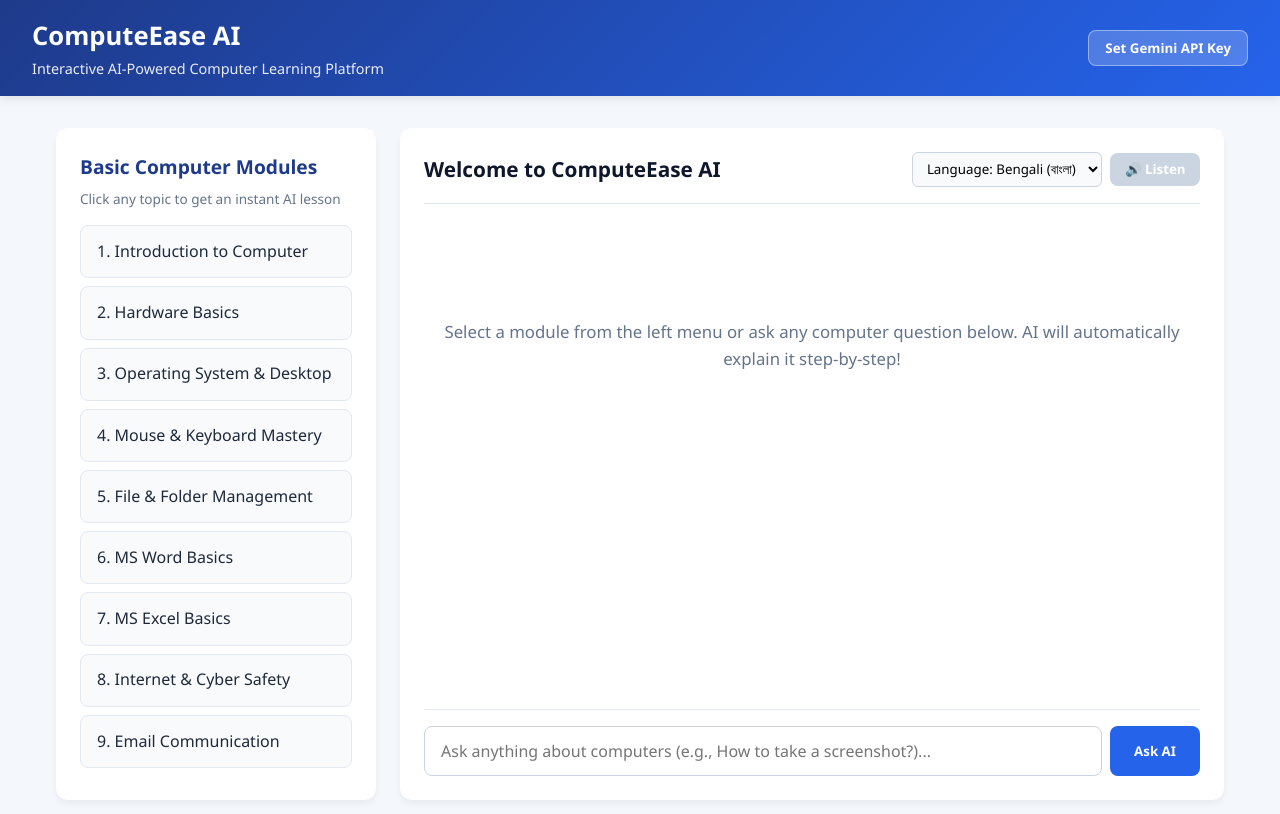
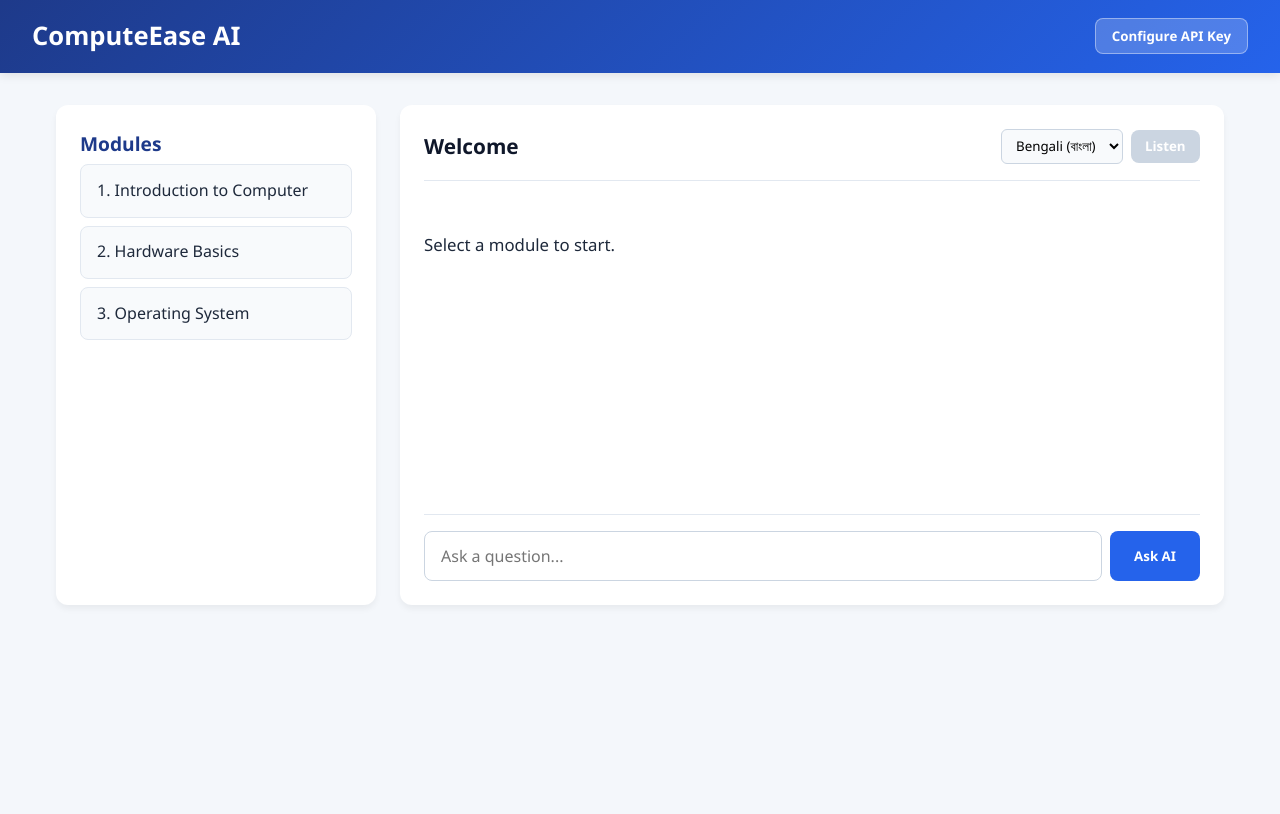
Before and after one commit to indranil55/EduTechAI, a plain HTML site: page index.html in a window 1280 px wide. Drawn offline with Linux system fonts and the light colour scheme.

Commit message:
Update title and content in index.html

```diff
--- a/index.html
+++ b/index.html
@@ -3,76 +3,61 @@
 <head>
     <meta charset="UTF-8">
     <meta name="viewport" content="width=device-width, initial-scale=1.0">
-    <title> EduTechAI </title>
+    <title>ComputeEase AI - Interactive Learning</title>
     <link rel="stylesheet" href="style.css">
 </head>
 <body>
     <header>
-        <div class="header-content">
-            <h1>ComputeEase AI</h1>
-            <p>Interactive AI-Powered Computer Learning Platform</p>
-        </div>
-        <button id="apiKeyBtn" class="btn-secondary">Set Gemini API Key</button>
+        <h1>ComputeEase AI</h1>
+        <button id="apiKeyBtn" class="btn-secondary">Configure API Key</button>
     </header>
 
-    <!-- API Key Setup Modal -->
     <div id="apiModal" class="modal">
         <div class="modal-content">
-            <h2>Configure Gemini API Key</h2>
-            <p>Enter your Google Gemini API key to enable live AI explanations. Your key is saved locally in your browser.</p>
-            <input type="password" id="apiKeyInput" placeholder="AIzaSy...">
-            <div class="modal-actions">
-                <button id="saveKeyBtn" class="btn-primary">Save Key</button>
-                <button id="closeModalBtn" class="btn-secondary">Cancel</button>
-            </div>
+            <h2>Gemini API Key</h2>
+            <input type="password" id="apiKeyInput" placeholder="Enter API Key">
+            <button id="saveKeyBtn" class="btn-primary">Save</button>
+            <button id="closeModalBtn" class="btn-secondary">Cancel</button>
         </div>
     </div>
 
     <main class="container">
-        <!-- Left Sidebar: Basic Computer Topics -->
         <aside class="sidebar">
-            <h2>Basic Computer Modules</h2>
-            <p class="hint">Click any topic to get an instant AI lesson</p>
+            <h2>Modules</h2>
             <ul id="topicList">
-                <li data-topic="What is a Computer? Explain Input, Process, and Output in simple terms for a beginner.">1. Introduction to Computer</li>
-                <li data-topic="Explain Computer Hardware parts like Monitor, CPU, Keyboard, and Mouse for a complete beginner.">2. Hardware Basics</li>
-                <li data-topic="What is an Operating System (Windows/Android) and how to use Desktop, Icons, and Start Menu?">3. Operating System & Desktop</li>
-                <li data-topic="How to use a Mouse (Left click, Right click, Double click, Scroll) and Keyboard shortcuts (Ctrl+C, Ctrl+V, Ctrl+S)?">4. Mouse & Keyboard Mastery</li>
-                <li data-topic="How to create, rename, copy, move, and delete Files and Folders safely?">5. File & Folder Management</li>
-                <li data-topic="What is MS Word and how to type, format text, and save a document?">6. MS Word Basics</li>
-                <li data-topic="What is MS Excel and how do rows, columns, and basic formulas like SUM work?">7. MS Excel Basics</li>
-                <li data-topic="How to use Web Browsers, Google Search, and stay safe from online scams and viruses?">8. Internet & Cyber Safety</li>
-                <li data-topic="How to create an Email ID and send a professional email with an attachment?">9. Email Communication</li>
+                <li data-topic="Introduction to computer, Input, Process, Output">1. Introduction to Computer</li>
+                <li data-topic="Computer Hardware components monitor CPU keyboard mouse">2. Hardware Basics</li>
+                <li data-topic="Operating System desktop icons start menu">3. Operating System</li>
             </ul>
         </aside>
 
-        <!-- Right Section: AI Tutor & Explanation Area -->
         <section class="tutor-area">
             <div class="tutor-header">
-                <h2 id="currentTopicTitle">Welcome to ComputeEase AI</h2>
+                <h2 id="currentTopicTitle">Welcome</h2>
                 <div class="voice-controls">
                     <select id="langSelect">
-                        <option value="bn-IN">Language: Bengali (বাংলা)</option>
-                        <option value="en-US">Language: English</option>
-                        <option value="hi-IN">Language: Hindi (हिंदी)</option>
+                        <option value="bn-IN">Bengali (বাংলা)</option>
+                        <option value="en-US">English (US)</option>
+                        <option value="hi-IN">Hindi (हिंदी)</option>
                     </select>
-                    <button id="speakBtn" class="btn-voice" disabled>🔊 Listen</button>
-                    <button id="stopSpeakBtn" class="btn-voice hidden">⏹ Stop</button>
+                    <button id="speakBtn" class="btn-voice" disabled>Listen</button>
+                    <button id="stopSpeakBtn" class="btn-voice hidden">Stop</button>
                 </div>
             </div>
 
             <div id="aiOutput" class="output-box">
-                <p class="placeholder-text">Select a module from the left menu or ask any computer question below. AI will automatically explain it step-by-step!</p>
+                <p>Select a module to start.</p>
             </div>
 
-            <!-- Custom Question Box -->
+            <!-- মিডিয়া দেখানোর জায়গা -->
+            <div id="mediaContainer" class="media-box hidden"></div>
+
             <div class="ask-box">
-                <input type="text" id="customQuestion" placeholder="Ask anything about computers (e.g., How to take a screenshot?)...">
+                <input type="text" id="customQuestion" placeholder="Ask a question...">
                 <button id="askBtn" class="btn-primary">Ask AI</button>
             </div>
         </section>
     </main>
-
     <script src="script.js"></script>
 </body>
 </html>
```
